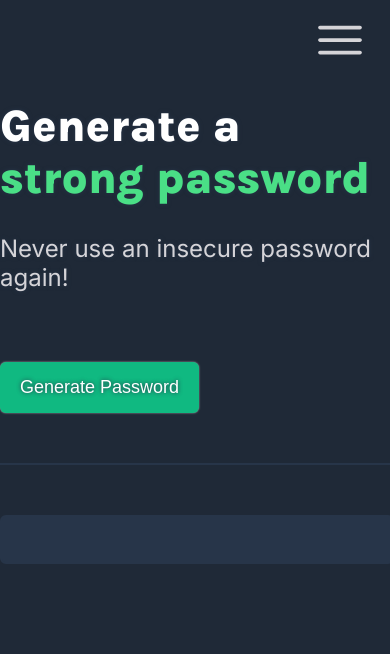
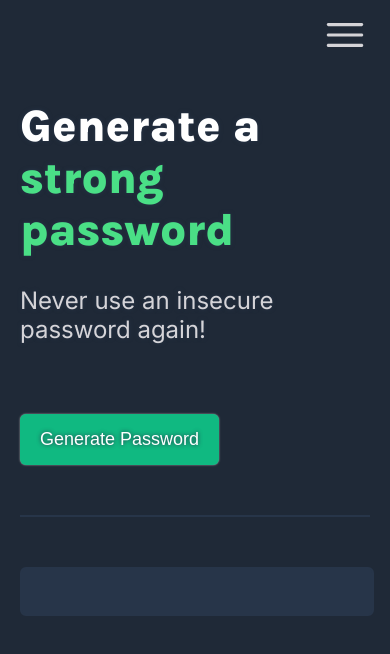
Before and after one commit to laidbackcoder/password-generator, a website built with Vite: page src/index.html in a window 390 px wide. Built offline with nearby package versions, Linux system fonts and the light colour scheme.

Commit message:
Responsive CSS

```diff
--- a/src/index.css
+++ b/src/index.css
@@ -164,6 +164,7 @@ button {
 }
 
 #password {
+  margin-bottom: 15px;
   background-color: #273549;
   width: 100%;
   min-height: 45px;
@@ -221,3 +222,20 @@ button {
     top: -10%;
   }
 }
+
+@media only screen and (max-width: 840px) {
+  body {
+    margin: 0px 20px;
+  }
+}
+
+@media only screen and (max-width: 500px) {
+  #notification {
+    left: 5%;
+    right: 5%;
+  }
+
+  #hamburger {
+    width: 50px;
+  }
+}
```
